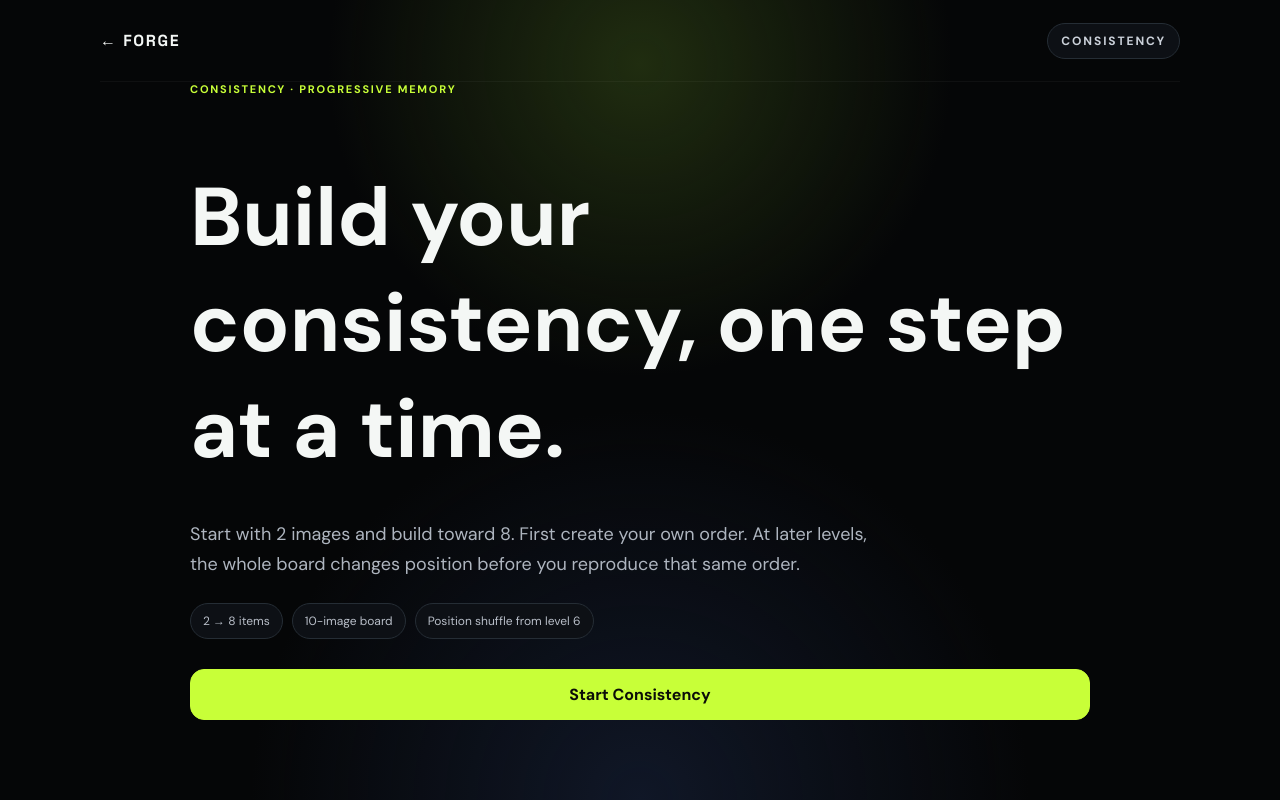
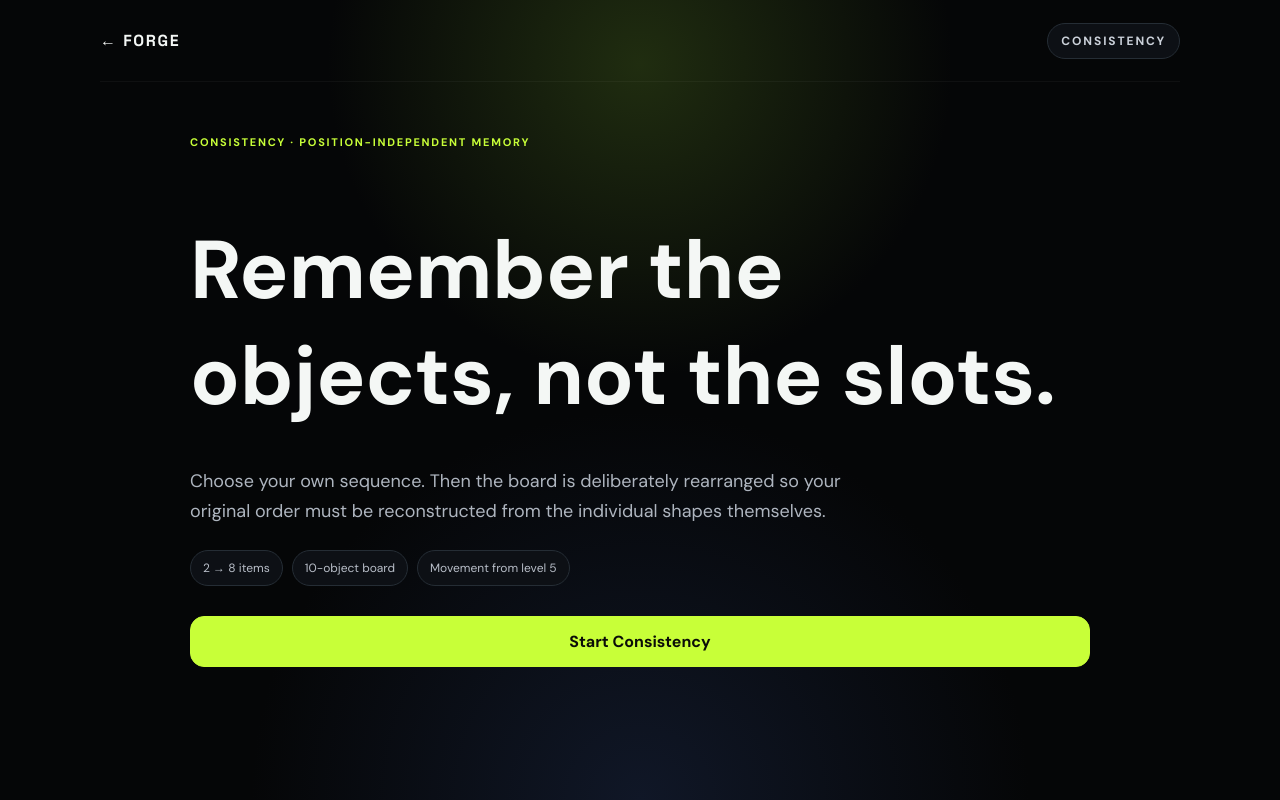
Before and after one commit to Nar-Lod/FORGE, a Next.js app: page /challenges/consistency in a window 1280 px wide. Built offline with nearby package versions, Linux system fonts and the light colour scheme.

Commit message:
Fix consistency board movement and strengthen position-independent memory

```diff
--- a/app/challenges/consistency/page.tsx
+++ b/app/challenges/consistency/page.tsx
@@ -7,14 +7,42 @@ const ITEMS = ["●", "■", "▲", "◆", "★", "✚", "✦", "⬟", "⬢", "
 const LEVELS = [2, 3, 4, 5, 6, 7, 8];
 
 function shuffle<T>(items: T[]) { return [...items].sort(() => Math.random() - 0.5); }
-function shuffledDifferent<T>(items: T[]) {
-  if (items.length < 2) return items;
-  let result = shuffle(items);
-  let attempts = 0;
-  while (result.every((item, i) => item === items[i]) && attempts < 12) { result = shuffle(items); attempts++; }
-  return result;
+function makeSet(count = 10) { return shuffle(ITEMS).slice(0, count); }
+
+// Rearrange the board while guaranteeing that every remembered item moves to a
+// different slot. This prevents accidental 100% scores from position memory.
+function rearrangeBoard(board: string[], remembered: string[]) {
+  const rememberedSet = new Set(remembered);
+  const other = board.filter(x => !rememberedSet.has(x));
+  const slots = Array.from({ length: board.length }, (_, i) => i).filter(i => remembered.includes(board[i]));
+  const source = shuffle(remembered);
+  const moved = [...board];
+  for (let i = 0; i < slots.length; i++) {
+    const slot = slots[i];
+    const original = board[slot];
+    let candidate = source.find(x => x !== original && x !== moved[slots[source.indexOf(x)]]);
+    if (!candidate) candidate = source.find(x => x !== original) || source[0];
+    moved[slot] = candidate;
+  }
+  // Fill any duplicate/remaining slots with the non-selected items, then run a
+  // final deterministic safety check for selected positions.
+  const used = new Set(moved.filter(x => rememberedSet.has(x)));
+  const remainingSelected = remembered.filter(x => !used.has(x));
+  let oi = 0;
+  for (let i = 0; i < moved.length; i++) {
+    if (rememberedSet.has(board[i]) && !rememberedSet.has(moved[i])) moved[i] = remainingSelected.pop() || board[i];
+    else if (!rememberedSet.has(board[i])) moved[i] = other[oi++] || board[i];
+  }
+  // If a selected item somehow remained in its original slot, swap it with a
+  // different selected item. With >=2 remembered items this always changes it.
+  for (let i = 0; i < moved.length; i++) {
+    if (rememberedSet.has(board[i]) && moved[i] === board[i]) {
+      const j = moved.findIndex((x, idx) => idx !== i && rememberedSet.has(board[idx]) && x !== board[i] && x !== board[j]);
+      if (j >= 0) [moved[i], moved[j]] = [moved[j], moved[i]];
+    }
+  }
+  return moved;
 }
-function makeSet(count = 10) { return shuffle(ITEMS).slice(0, count); }
 
 export default function ConsistencyChallenge() {
   const [started, setStarted] = useState(false), [finished, setFinished] = useState(false);
@@ -23,15 +51,12 @@ export default function ConsistencyChallenge() {
   const [phase, setPhase] = useState<"first" | "second">("first"), [scores, setScores] = useState<number[]>([]);
   const count = LEVELS[level];
   const selected = phase === "first" ? firstPick : secondPick;
-  const shuffledPositions = level >= 5 && phase === "second";
+  const shuffledPositions = level >= 4 && phase === "second";
 
   const beginLevel = (index: number) => { setLevel(index); setImages(makeSet()); setFirstPick([]); setSecondPick([]); setPhase("first"); };
   const start = () => { setStarted(true); setFinished(false); setScores([]); beginLevel(0); };
   const choose = (image: string) => { if (selected.includes(image) || selected.length >= count) return; if (phase === "first") setFirstPick(v => [...v, image]); else setSecondPick(v => [...v, image]); };
-  const redo = () => {
-    if (shuffledPositions) setImages(shuffledDifferent(images));
-    setSecondPick([]); setPhase("second");
-  };
+  const redo = () => { setImages(rearrangeBoard(images, firstPick)); setSecondPick([]); setPhase("second"); };
   const submit = () => {
     const score = Math.round((secondPick.filter((item, i) => item === firstPick[i]).length / count) * 100);
     const nextScores = [...scores, score]; setScores(nextScores);
@@ -41,8 +66,8 @@ export default function ConsistencyChallenge() {
 
   return <main className="game-shell">
     <div className="game-topbar"><Link href="/" className="game-back">← FORGE</Link><div className="game-progress">{started&&!finished ? "LEVEL "+(level+1)+"/"+LEVELS.length : "CONSISTENCY"}</div></div>
-    {!started && <section className="game-intro"><div className="eyebrow">CONSISTENCY · PROGRESSIVE MEMORY</div><h1>Build your consistency, one step at a time.</h1><p>Start with 2 images and build toward 8. First create your own order. At later levels, the whole board changes position before you reproduce that same order.</p><div className="rule-pills"><span>2 → 8 items</span><span>10-image board</span><span>Position shuffle from level 6</span></div><button className="btn btn-primary" onClick={start}>Start Consistency</button></section>}
-    {started&&!finished && <section className="game-stage"><div className="target-card"><span>{phase==="first"?"CHOOSE YOUR ORDER":shuffledPositions?"REBUILD YOUR ORDER":"REPEAT YOUR ORDER"}</span><strong>{selected.length}/{count}</strong></div><p className="game-hint">{phase==="first"?"Choose "+count+" images from the 10-image board in any order. Your order becomes the pattern.":shuffledPositions?"The entire board has been rearranged. Find the same images and select them in the exact order you created before.":"Repeat the exact same images in the same order. There is no speed test."}</p><div className="consistency-image-grid">{images.map((image,i)=><button key={image+"-"+i} type="button" className={"consistency-image "+(selected.includes(image)?"selected":"")} onClick={()=>choose(image)} aria-label={"Choose "+image}><span>{image}</span>{selected.includes(image)&&<small>{selected.indexOf(image)+1}</small>}</button>)}</div>{selected.length===count&&phase==="first"&&<button className="btn btn-primary" onClick={redo}>{shuffledPositions?"Shuffle board & rebuild":"Repeat the order"}</button>}{selected.length===count&&phase==="second"&&<button className="btn btn-primary" onClick={submit}>Check consistency</button>}<div className="live-stats"><span>LEVEL <b>{level+1}</b></span><span>ITEMS <b>{count}</b></span><span>PREVIOUS <b>{scores.length?scores[scores.length-1]+"%":"—"}</b></span></div></section>}
-    {finished&&<section className="result-card"><div className="eyebrow">CONSISTENCY COMPLETE</div><div className="result-score">{consistency}%</div><div className="result-label">OVERALL CONSISTENCY</div><div className="result-stats">{scores.map((score,i)=><div key={LEVELS[i]}><strong>{score}%</strong><span>{LEVELS[i]}-item match</span></div>)}</div><p>You progressed from 2 items to 8. From level 6 onward, the entire board is shuffled before you reproduce your original sequence.</p><div className="cta-row"><button className="btn btn-primary" onClick={start}>Try again</button><Link href="/" className="btn btn-secondary">I'm done</Link></div></section>}
+    {!started && <section className="game-intro"><div className="eyebrow">CONSISTENCY · POSITION-INDEPENDENT MEMORY</div><h1>Remember the objects, not the slots.</h1><p>Choose your own sequence. Then the board is deliberately rearranged so your original order must be reconstructed from the individual shapes themselves.</p><div className="rule-pills"><span>2 → 8 items</span><span>10-object board</span><span>Movement from level 5</span></div><button className="btn btn-primary" onClick={start}>Start Consistency</button></section>}
+    {started&&!finished && <section className="game-stage"><div className="target-card"><span>{phase==="first"?"CREATE YOUR PATTERN":"REBUILD YOUR PATTERN"}</span><strong>{selected.length}/{count}</strong></div><p className="game-hint">{phase==="first"?`Choose ${count} different objects in any order. Remember their shape and identity.`:"The remembered objects moved. Find the same objects and tap them in the exact order you created before."}</p><div className="consistency-image-grid">{images.map((image,i)=><button key={image+"-"+i} type="button" className={"consistency-image "+(selected.includes(image)?"selected":"")} onClick={()=>choose(image)} aria-label={"Choose "+image}><span>{image}</span>{selected.includes(image)&&<small>{selected.indexOf(image)+1}</small>}</button>)}</div>{selected.length===count&&phase==="first"&&<button className="btn btn-primary" onClick={redo}>Rearrange board</button>}{selected.length===count&&phase==="second"&&<button className="btn btn-primary" onClick={submit}>Submit sequence</button>}<div className="live-stats"><span>LEVEL <b>{level+1}</b></span><span>ITEMS <b>{count}</b></span><span>PREVIOUS <b>{scores.length?scores[scores.length-1]+"%":"—"}</b></span></div></section>}
+    {finished&&<section className="result-card"><div className="eyebrow">CONSISTENCY COMPLETE</div><div className="result-score">{consistency}%</div><div className="result-label">OVERALL CONSISTENCY</div><div className="result-stats">{scores.map((score,i)=><div key={LEVELS[i]}><strong>{score}%</strong><span>{LEVELS[i]}-item match</span></div>)}</div><p>From level 5 onward, remembered objects are guaranteed to move so position alone cannot solve the sequence.</p><div className="cta-row"><button className="btn btn-primary" onClick={start}>Try again</button><Link href="/" className="btn btn-secondary">I'm done</Link></div></section>}
   </main>;
 }
```
